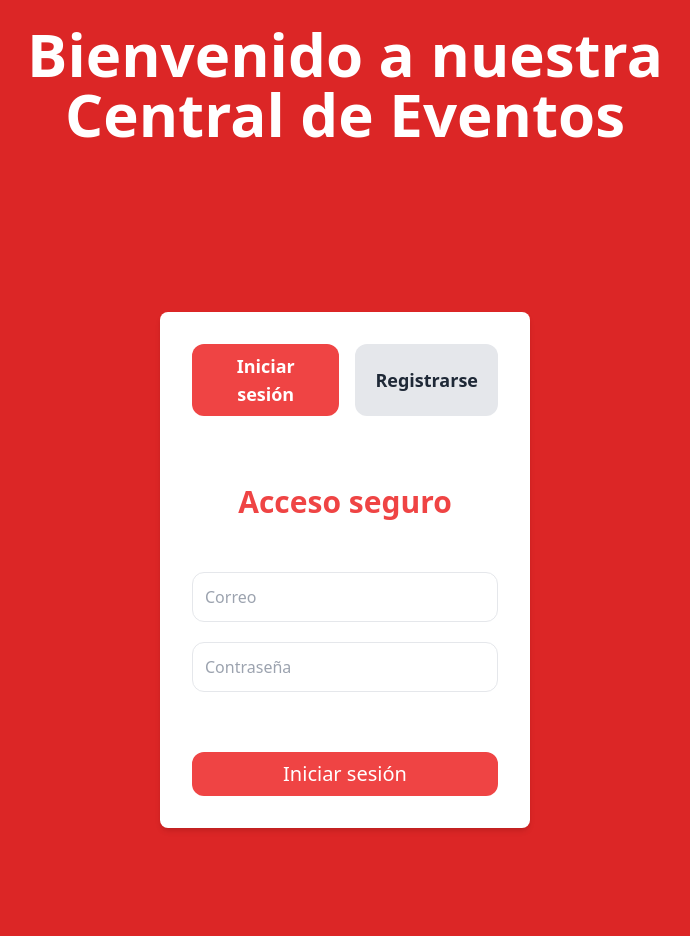
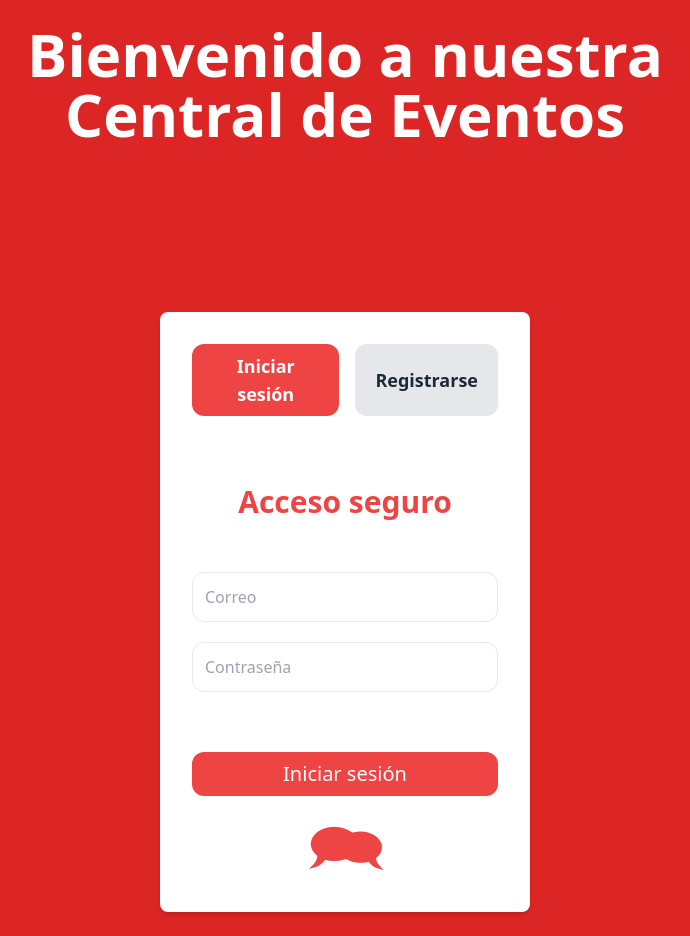
Before and after one commit to JhonBobadilla/event-management-platform, a React (Create React App) app in the folder frontend/: page / in a window 1280 px wide. Shown: the whole page, without its empty margins (295-985 px from the left). Before the commit the page ends 852 px from the top, so only its background shows below. Built offline with nearby package versions, Linux system fonts and the light colour scheme.

Commit message:
Proyecto listo para producción

```diff
--- a/frontend/src/interfaces/pages/AuthPage.js
+++ b/frontend/src/interfaces/pages/AuthPage.js
@@ -117,6 +117,7 @@ const AuthPage = ({ modoInicial }) => {
         <p className="text-gray-600 mt-2 max-w-md"></p>
       </div>
 
+
       {/* Cuadro blanco con el formulario */}
       <div className="bg-white p-8 rounded-lg shadow-md flex flex-col gap-5 w-[370px]">
         <div className="flex mb-4 justify-center gap-4">
@@ -169,6 +170,16 @@ const AuthPage = ({ modoInicial }) => {
             >
               Iniciar sesión
             </button>
+
+            <div className="mb-1 text-center">
+              <a href="http://localhost:3003/" className="hover:scale-110 transition" title="Ir al chat">
+                <h1 className="text-4xl sm:text-6xl md:text-40xl font-extrabold text-red-500">
+                  🗪
+                </h1>
+              </a>
+            </div>
+
+
           </form>
         ) : (
           <form onSubmit={handleRegister} className="flex flex-col gap-4">
@@ -232,9 +243,13 @@ const AuthPage = ({ modoInicial }) => {
             </button>
           </form>
         )}
+
       </div>
     </div>
   );
+
 };
 
+
+
 export default AuthPage;
```
